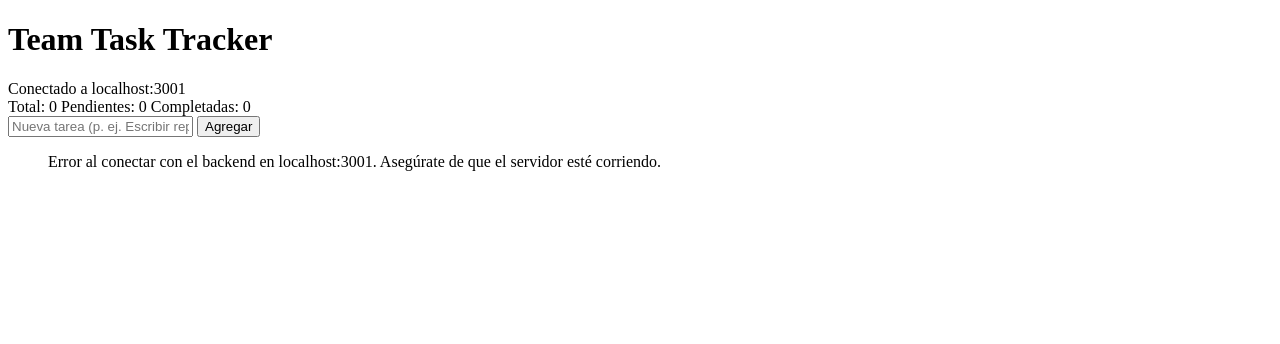
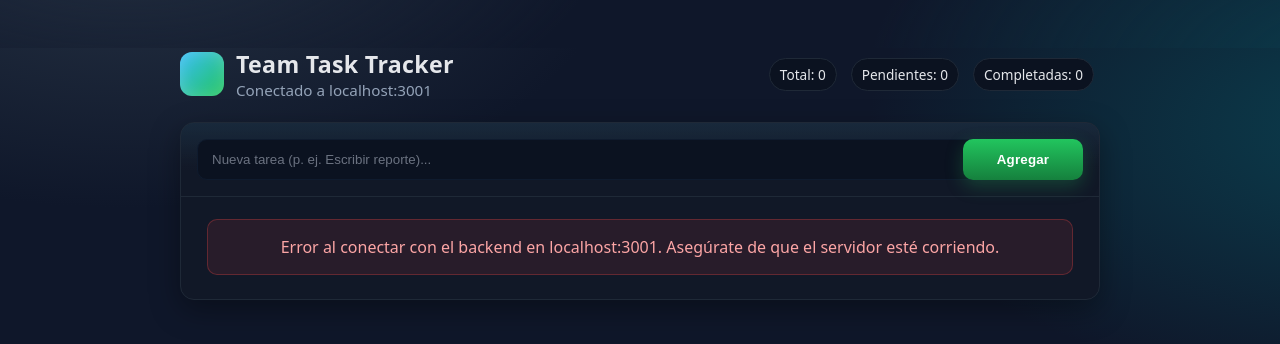
Before and after one commit to aicarrera/configuration-management-p1-2025-2, a plain HTML site: page Frontend/index.html in a window 1280 px wide. Drawn offline with Linux system fonts and the light colour scheme; no server answers.

Commit message:
css para el estilo del frontend

```diff
--- a/Frontend/index.html
+++ b/Frontend/index.html
@@ -1,11 +1,251 @@
 <!DOCTYPE html>
 <html lang="es">
+
 <head>
   <meta charset="utf-8" />
   <meta name="viewport" content="width=device-width, initial-scale=1" />
   <title>Team Task Tracker</title>
+  <style>
+    :root {
+      --bg: #0f172a;
+      --panel: #111827;
+      --muted: #94a3b8;
+      --text: #e5e7eb;
+      --primary: #22c55e;
+      --primary-700: #15803d;
+      --accent: #38bdf8;
+      --border: #1f2937;
+      --shadow: 0 10px 30px rgba(0, 0, 0, 0.35);
+      --radius: 14px;
+    }
+
+    html,
+    body {
+      height: 100%;
+      background: radial-gradient(1200px 600px at 10% -10%, #1e293b 10%, transparent 40%),
+        radial-gradient(1200px 600px at 110% 10%, #0b3b4b 5%, transparent 45%),
+        var(--bg);
+      margin: 0;
+      color: var(--text);
+      font-family: ui-sans-serif, system-ui, -apple-system, Segoe UI, Roboto, Helvetica, Arial, "Apple Color Emoji", "Segoe UI Emoji";
+      -webkit-font-smoothing: antialiased;
+      -moz-osx-font-smoothing: grayscale;
+    }
+
+    .wrap {
+      max-width: 920px;
+      margin: 48px auto;
+      padding: 0 20px;
+    }
+
+    header {
+      display: flex;
+      align-items: center;
+      justify-content: space-between;
+      gap: 12px;
+      margin-bottom: 22px;
+    }
+
+    .title {
+      display: flex;
+      align-items: center;
+      gap: 12px;
+    }
+
+    .logo {
+      width: 44px;
+      height: 44px;
+      border-radius: 12px;
+      background: linear-gradient(135deg, var(--accent), var(--primary));
+      box-shadow: inset 0 0 16px rgba(255, 255, 255, 0.2);
+    }
+
+    h1 {
+      font-size: 1.45rem;
+      margin: 0;
+      letter-spacing: 0.3px;
+    }
+
+    .meta {
+      color: var(--muted);
+      font-size: 0.95rem;
+    }
+
+    .panel {
+      background: linear-gradient(180deg, rgba(255, 255, 255, 0.02), transparent 30%),
+        var(--panel);
+      border: 1px solid var(--border);
+      border-radius: var(--radius);
+      box-shadow: var(--shadow);
+      overflow: hidden;
+    }
+
+    .toolbar {
+      display: grid;
+      grid-template-columns: 1fr 120px;
+      gap: 10px;
+      padding: 16px;
+      border-bottom: 1px solid var(--border);
+      background: linear-gradient(180deg, rgba(56, 189, 248, 0.08), transparent 60%);
+    }
+
+    input[type="text"] {
+      width: 100%;
+      background: #0b1220;
+      color: var(--text);
+      border: 1px solid #0f1b2e;
+      border-radius: 10px;
+      padding: 12px 14px;
+      outline: none;
+      transition: box-shadow .15s ease, border-color .15s ease;
+    }
+
+    input[type="text"]::placeholder {
+      color: #6b7280;
+    }
+
+    input[type="text"]:focus {
+      border-color: var(--accent);
+      box-shadow: 0 0 0 3px rgba(56, 189, 248, 0.15);
+    }
+
+    button {
+      background: linear-gradient(180deg, var(--primary), var(--primary-700));
+      color: white;
+      border: 0;
+      border-radius: 10px;
+      padding: 12px 14px;
+      cursor: pointer;
+      font-weight: 600;
+      letter-spacing: 0.2px;
+      transition: transform .05s ease, filter .15s ease, box-shadow .15s ease;
+      box-shadow: 0 6px 18px rgba(34, 197, 94, 0.25);
+    }
+
+    button:hover {
+      filter: brightness(1.05);
+    }
+
+    button:active {
+      transform: translateY(1px);
+    }
+
+    .summary {
+      display: flex;
+      align-items: center;
+      gap: 14px;
+      color: var(--muted);
+      padding: 2px 6px;
+    }
+
+    .chip {
+      font-size: 0.85rem;
+      padding: 6px 10px;
+      border: 1px solid var(--border);
+      border-radius: 999px;
+      background: #0b1220;
+      color: var(--text);
+    }
+
+    .list {
+      padding: 6px 10px 8px;
+    }
+
+    ul.tasks {
+      margin: 0;
+      padding: 0;
+      list-style: none;
+    }
+
+    li.task {
+      display: grid;
+      grid-template-columns: 26px 1fr;
+      align-items: center;
+      gap: 12px;
+      padding: 12px;
+      border-bottom: 1px dashed #0f1b2e;
+    }
+
+    li.task:last-child {
+      border-bottom: none;
+    }
+
+    .check {
+      display: flex;
+      align-items: center;
+      justify-content: center;
+    }
+
+    input[type="checkbox"] {
+      width: 18px;
+      height: 18px;
+      cursor: pointer;
+      accent-color: var(--primary);
+      transform: translateY(1px);
+    }
+
+    .titleBlock {
+      display: flex;
+      flex-direction: column;
+      gap: 4px;
+    }
+
+    .taskTitle {
+      font-weight: 600;
+      letter-spacing: 0.2px;
+    }
+
+    .taskTitle.done {
+      color: #9ca3af;
+      text-decoration: line-through;
+      text-decoration-thickness: 2px;
+      text-decoration-color: rgba(156, 163, 175, 0.8);
+    }
+
+    .metaRow {
+      display: flex;
+      gap: 12px;
+      color: var(--muted);
+      font-size: 0.86rem;
+    }
+
+    .badge {
+      padding: 2px 8px;
+      border-radius: 999px;
+      border: 1px solid var(--border);
+    }
+
+    .badge.done {
+      background: rgba(34, 197, 94, 0.08);
+      color: #86efac;
+      border-color: rgba(34, 197, 94, 0.25);
+    }
+
+    .badge.todo {
+      background: rgba(56, 189, 248, 0.08);
+      color: #7dd3fc;
+      border-color: rgba(56, 189, 248, 0.25);
+    }
+
+    .error {
+      padding: 16px;
+      background: rgba(239, 68, 68, 0.1);
+      border: 1px solid rgba(239, 68, 68, 0.3);
+      border-radius: 10px;
+      color: #fca5a5;
+      text-align: center;
+      margin: 16px;
+    }
+
+    @media (max-width: 640px) {
+      .toolbar {
+        grid-template-columns: 1fr;
+      }
+    }
+  </style>
 
 </head>
+
 <body>
   <div class="wrap">
     <header>
@@ -25,7 +265,8 @@
 
     <section class="panel">
       <div class="toolbar">
-        <input id="inputTitle" type="text" placeholder="Nueva tarea (p. ej. Escribir reporte)..." minlength="2" required />
+        <input id="inputTitle" type="text" placeholder="Nueva tarea (p. ej. Escribir reporte)..." minlength="2"
+          required />
         <button id="btnAdd">Agregar</button>
       </div>
 
@@ -95,7 +336,7 @@
     }
 
     function render() {
-      const sorted = [...state.items].sort((a,b) => {
+      const sorted = [...state.items].sort((a, b) => {
         if (a.completed !== b.completed) return a.completed ? 1 : -1;
         return new Date(b.createdAt) - new Date(a.createdAt);
       });
@@ -103,7 +344,7 @@
       el.list.innerHTML = sorted.map(t => {
         const done = t.completed ? "done" : "";
         const badge = t.completed ? '<span class="badge done">Completada</span>' :
-                                    '<span class="badge todo">Pendiente</span>';
+          '<span class="badge todo">Pendiente</span>';
         const completedInfo = t.completedAt ? `<span>Completada: ${fmtDate(t.completedAt)}</span>` : "";
 
         return `
@@ -196,4 +437,5 @@
     bootstrap();
   </script>
 </body>
+
 </html>
```
